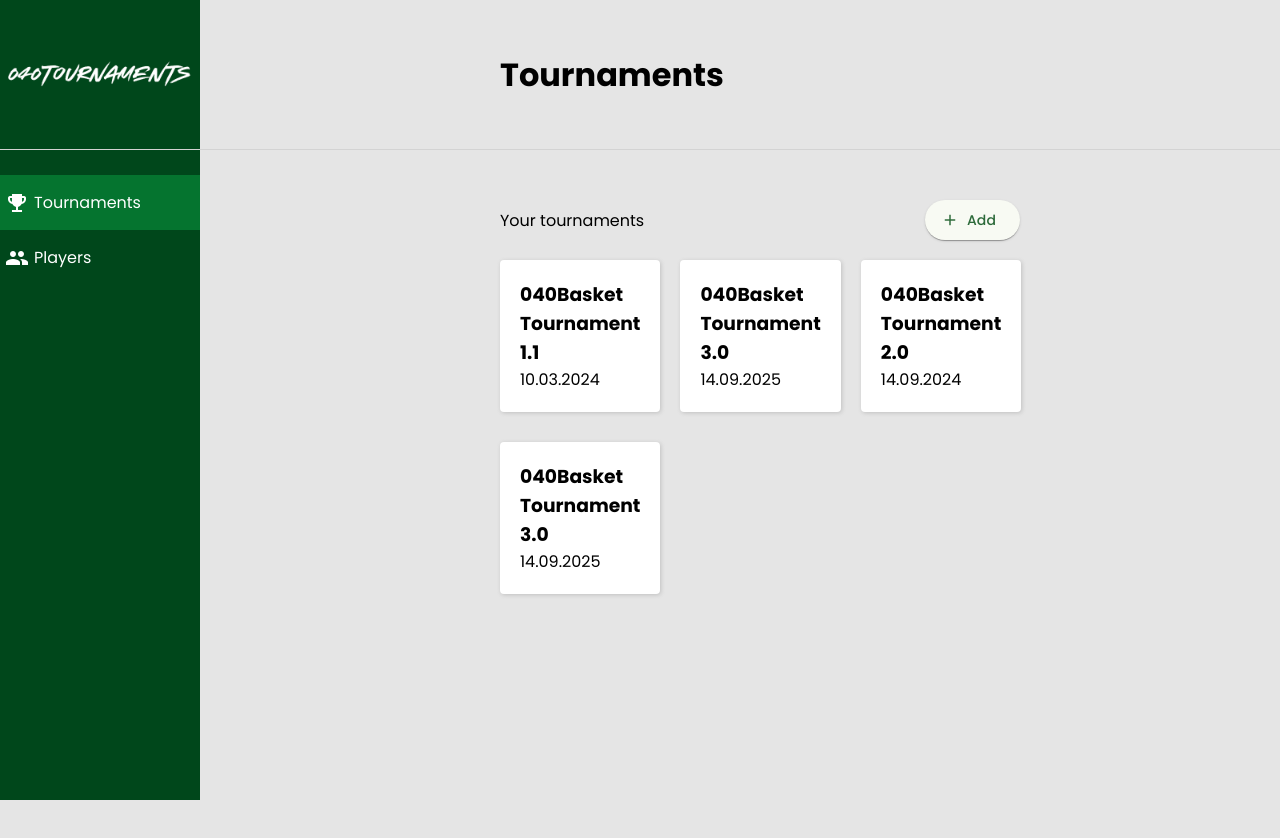
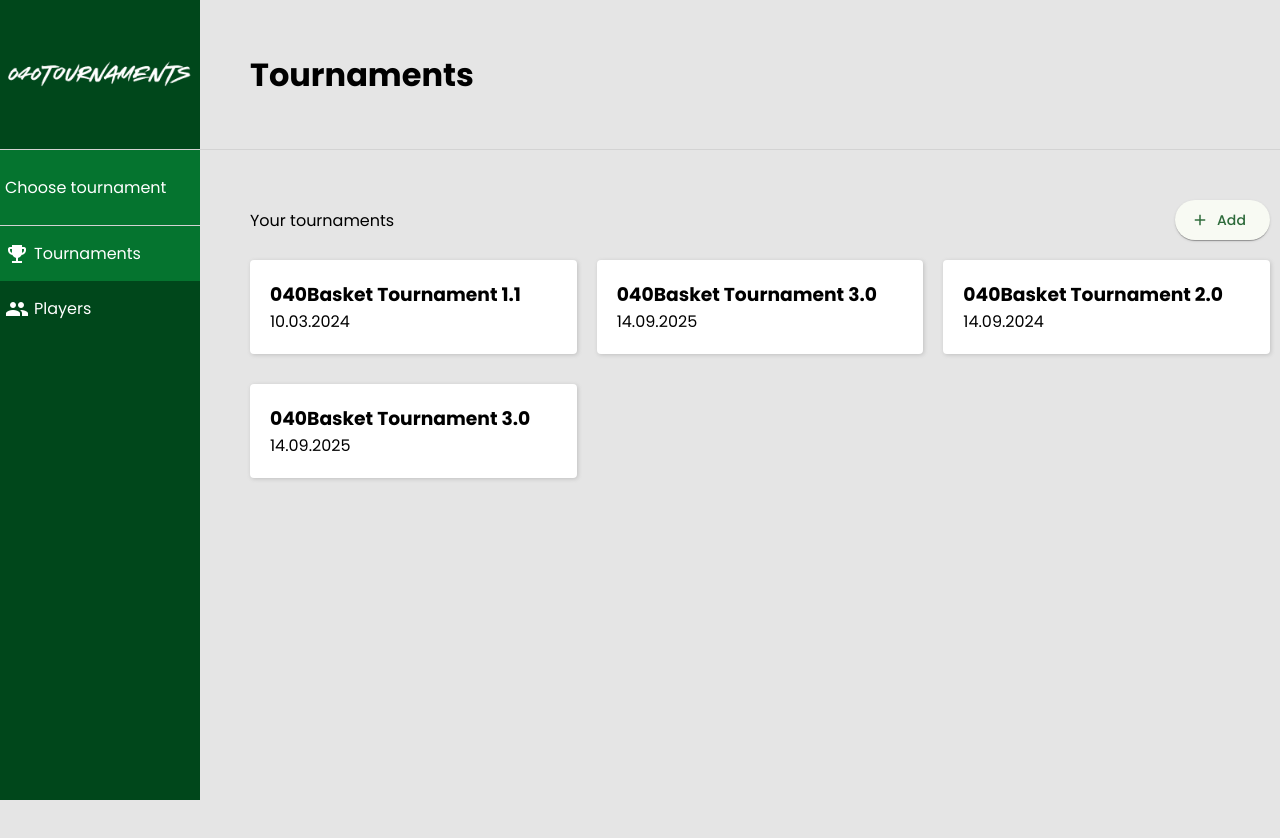
Before and after one commit to kwiatkowskijan/040basket-league, an Angular app: page /tournaments in a window 1280 px wide. Shown: the top 838 px of the page. After the commit the page ends 800 px from the top, so only its background shows below. Built offline with nearby package versions, Linux system fonts and the light colour scheme; data requests are answered from the project's data file.

Commit message:
Responsive layout

```diff
--- a/db.json
+++ b/db.json
@@ -14,7 +14,91 @@
       "startDate": "2025-09-14",
       "endDate": "2025-09-14",
       "place": "MOSiR Puszczykowo",
-      "maxPlayersInTeam": 5
+      "maxPlayersInTeam": 5,
+      "teams": [
+        {
+          "id": "0",
+          "name": "Otwieracze",
+          "city": "Poznań",
+          "players": [
+            {
+              "id": "0",
+              "email": "kwiatkojan@gmail.com",
+              "name": "Jan",
+              "surname": "Kwiatkowski",
+              "birthDate": "2002-09-19",
+              "number": 1
+            },
+            {
+              "id": "a21b",
+              "name": "Michał",
+              "surname": "Kwiatkowski",
+              "email": "dupa@dupa.pl",
+              "birthDate": "",
+              "number": 2
+            },
+            {
+              "id": "f537",
+              "name": "Debil1",
+              "surname": "debil",
+              "email": "debil@debil.pl",
+              "birthDate": "2025-01-19T23:00:00.000Z",
+              "number": 1
+            },
+            {
+              "id": "287d",
+              "name": "Paweł",
+              "surname": "Kwiatkowski",
+              "email": "pawel@gmail.com",
+              "birthDate": "2016-03-19T23:00:00.000Z",
+              "number": 55
+            },
+            {
+              "id": "42ec",
+              "name": "Marcin",
+              "surname": "Gortat",
+              "email": "marcin@gortat.pl",
+              "birthDate": "2025-02-01T23:00:00.000Z",
+              "number": 22
+            }
+          ]
+        },
+        {
+          "id": "1",
+          "name": "Angry Weasels",
+          "city": "Poznań",
+          "players": []
+        },
+        {
+          "id": "2",
+          "name": "LP3x3",
+          "city": "Poznań",
+          "players": []
+        },
+        {
+          "id": "3",
+          "name": "Cegłą o dechę",
+          "city": "Poznań",
+          "players": []
+        },
+        {
+          "id": "4",
+          "name": "NWP",
+          "city": "Poznań",
+          "players": []
+        },
+        {
+          "id": "d709",
+          "name": "fsafas1",
+          "city": "safsa1",
+          "players": []
+        },
+        {
+          "id": "6fa1",
+          "name": "sfasf",
+          "city": "safas"
+        }
+      ]
     },
     {
       "id": "4",
@@ -78,7 +162,7 @@
           "surname": "Gortat",
           "email": "marcin@gortat.pl",
           "birthDate": "2025-02-01T23:00:00.000Z",
-          "number": 10
+          "number": 22
         }
       ]
     },
--- a/src/app/components/navbar/navbar.component.css
+++ b/src/app/components/navbar/navbar.component.css
@@ -28,13 +28,13 @@
 
 .selected-tournament-title {
     width: 100%;
-    background-color: #05471e;
+    background-color: #05742f;
+    padding: 25px 5px;
 }
 
 .tournamentName {
     color: #fff;
     width: 100%;
-    padding: 25px 5px 0 5px;
 }
 
 .backToTournaments {
@@ -49,7 +49,7 @@
     display: flex;
     flex-direction: column;
     align-items: flex-start;
-    margin-top: 25px;
+    border-top: 0.8px solid lightgray;
 }
 
 .menu .menu-item {
@@ -77,6 +77,8 @@
 .mobile-sidebar-active {
     transition: all 0.2s;
     position: absolute;
+    left: 0;
+    top: 60;
     z-index: 99;
     display: flex;
     flex-direction: column;
--- a/src/app/components/navbar/navbar.component.html
+++ b/src/app/components/navbar/navbar.component.html
@@ -15,12 +15,10 @@
     <div class="logo">
         <img src="/assets/040Tournaments-logo-white.png" width="200px" />
     </div>
-    @if (selectedTournamentId) {
     <div class="selected-tournament-title">
-        <p class="tournamentName">{{ tournament?.name }}</p>
-        <a [routerLink]="'tournaments'" class="backToTournaments">Back to tournaments</a>
+        <p class="tournamentName">@if(selectedTournamentId) { {{ tournament?.name }} } @else { Choose tournament }</p>
+        @if(selectedTournamentId) { <a [routerLink]="'tournaments'" class="backToTournaments">Back to tournaments</a> }
     </div>
-    }
     <div class="menu">
         @if(selectedTournamentId) {
         @for (item of tournamentNavItems; track $index) {
--- a/src/app/components/tournament/tournament-details/tournament-details.component.ts
+++ b/src/app/components/tournament/tournament-details/tournament-details.component.ts
@@ -1,7 +1,7 @@
 import { ChangeDetectionStrategy, Component, inject } from '@angular/core';
 import { CommonModule } from '@angular/common';
 import { FormControl, FormGroup, ReactiveFormsModule, Validators } from '@angular/forms';
-import { ActivatedRoute } from '@angular/router';
+import { ActivatedRoute, Router } from '@angular/router';
 import { Tournament } from '../../../models/tournament';
 import { TournamentService } from '../../../services/tournament.service';
 import { TeamsService } from '../../../services/teams.service';
@@ -40,7 +40,7 @@ export class TournamentDetailsComponent {
     maxPlayersInTeam: new FormControl(0, [Validators.required, Validators.min(1)])
   });
 
-  constructor() {
+  constructor(private router: Router) {
     console.log(this.tournament);
 
     this.tournamentId = this.route.snapshot.params["id"];
@@ -87,6 +87,7 @@ export class TournamentDetailsComponent {
             this.tournament = data;
             this.isNew = false;
             this.isEditing = false;
+            this.router.navigate(['/tournaments'])
             console.log("Adding succesful!")
             console.log(this.tournament);
           },
--- a/src/styles.css
+++ b/src/styles.css
@@ -30,14 +30,14 @@ a {
     max-height: 150px;
     height: 150px;
     border-bottom: 0.6px solid var(--border);
-    padding: 0 300px;
+    padding: 0 50px;
     display: flex;
     align-items: center;
 }
 
 .section-container {
     width: 87.5vw;
-    padding: 50px 300px;
+    padding: 50px;
 }
 
 .title-area {
@@ -113,14 +113,17 @@ a {
     .section-title {
         padding: 0 5px;
         justify-content: center;
+        width: 100vw;
     }
 
     .section-container {
         padding: 10px 5px;
+        width: 100vw;
     }
 
     .items-container {
         grid-template-columns: repeat(1, 1fr);
         grid-template-rows: repeat(1, 1fr);
+        width: 100%;
     }
 }
```
